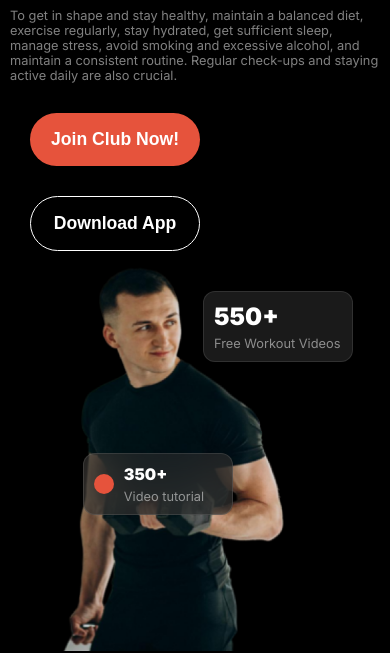
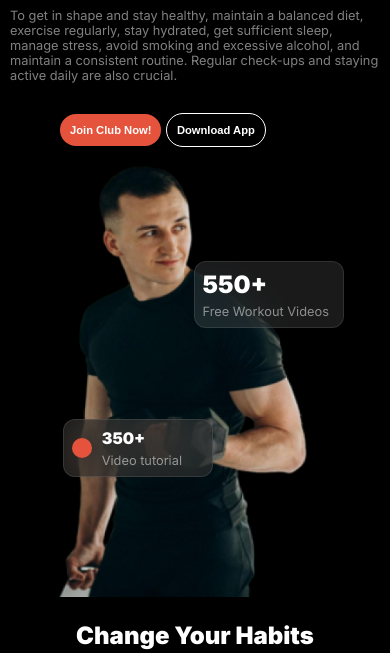
Before and after one commit to ibrahimkholil-web/Assingment-2-ibrahim, a plain HTML site: page index.html in a window 390 px wide. Shown: the part 229-882 px from the top of the page. Drawn offline with Linux system fonts and the light colour scheme; a web font is replaced by a local one.

Commit message:
reuplode code

```diff
--- a/Style/style.css
+++ b/Style/style.css
@@ -385,6 +385,12 @@ footer{
 /* Media section start here  */
 
 @media screen and (max-width:576px){
+    .primary-btn, .hero-btn{
+        padding: 10px;
+        margin: 0px;
+        height: auto;
+        font-size: 0.7rem;
+    }
     .nav-item{
         display: none;
     }
@@ -411,27 +417,24 @@ footer{
     }
 
     .hero-right > img {
-        height: 400px;
+        height: 450px;
+        margin-left: 20px;
     }
     .hero-section button{
-       width: 170px;
+      width: auto;
+      margin-left: 0px;
     }
-    .hero-btn{
-        padding: 16px 16px;
-    }
-    .primary-btn{
-        padding: 16px;
+    .hero-button{
+        margin-left: 50px;
     }
     .right-top,
     .right-btn{
-        position: absolute;
-        top: 10%;
-        left: 60%;
         width: 150px;
-        padding: 10px;
+        left: 55%;
+        padding: 8px;
     }
     .right-btn{
-        top: 50%;
+        top: 60%;
         left: 10%;
     }
     .video{
--- a/index.html
+++ b/index.html
@@ -31,8 +31,10 @@
                 <div class="hero-left-2">
                 <h1 class="hero-title">Get body in <span class="hero-title-style">shape</span> & stay healthy</h1>
                 <p class="All-des">To get in shape and stay healthy, maintain a balanced diet, exercise regularly, stay hydrated, get sufficient sleep, manage stress, avoid smoking and excessive alcohol, and maintain a consistent routine. Regular check-ups and staying active daily are also crucial.</p>
-                <button class="primary-btn">Join Club Now!</button>
-                <button class="hero-btn">Download App</button>
+                <div class="hero-button">
+                    <button class="primary-btn">Join Club Now!</button>
+                    <button class="hero-btn">Download App</button>
+                </div>
                 </div>
                </div>
               <div class="hero-right">
```
